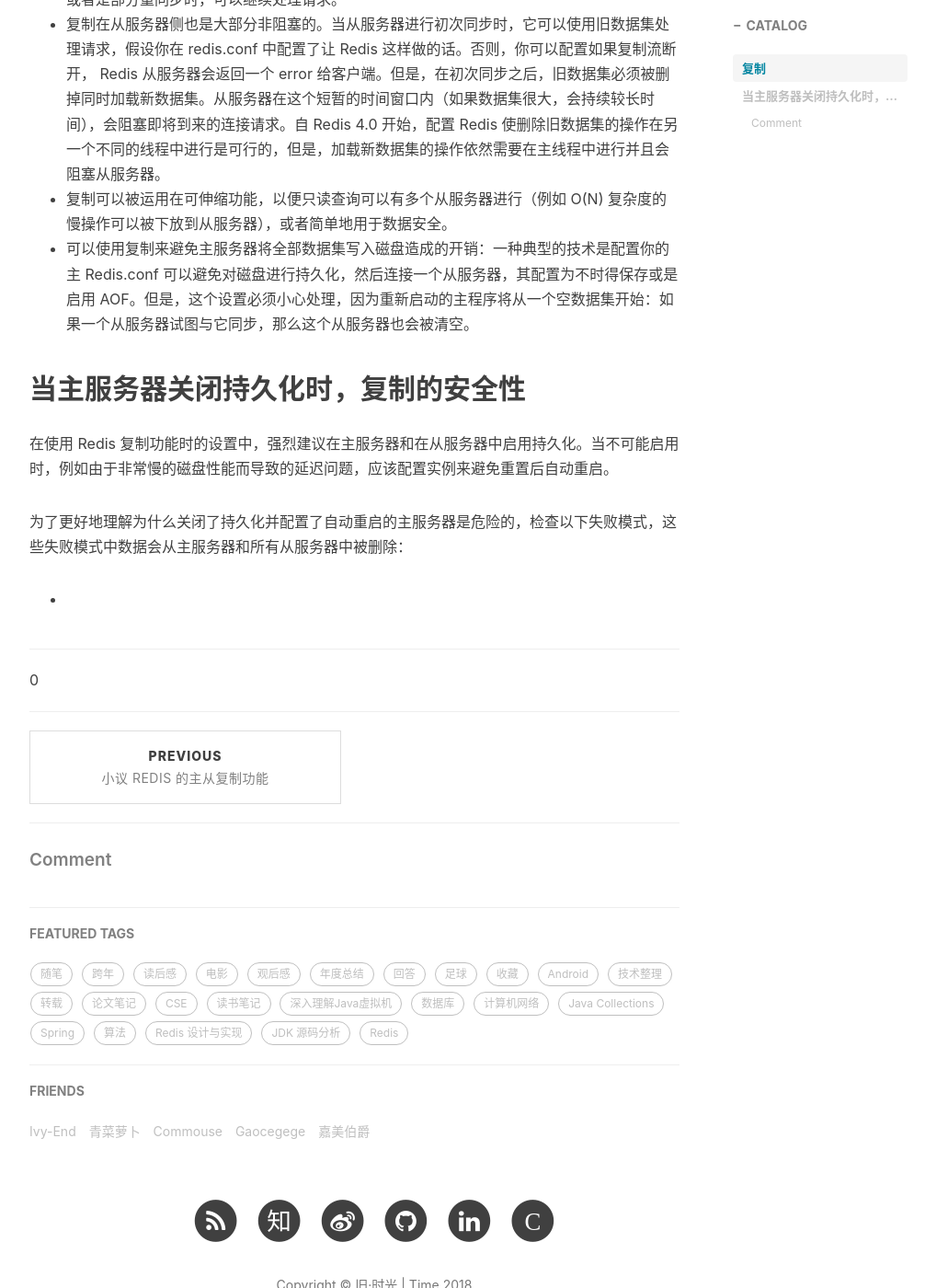
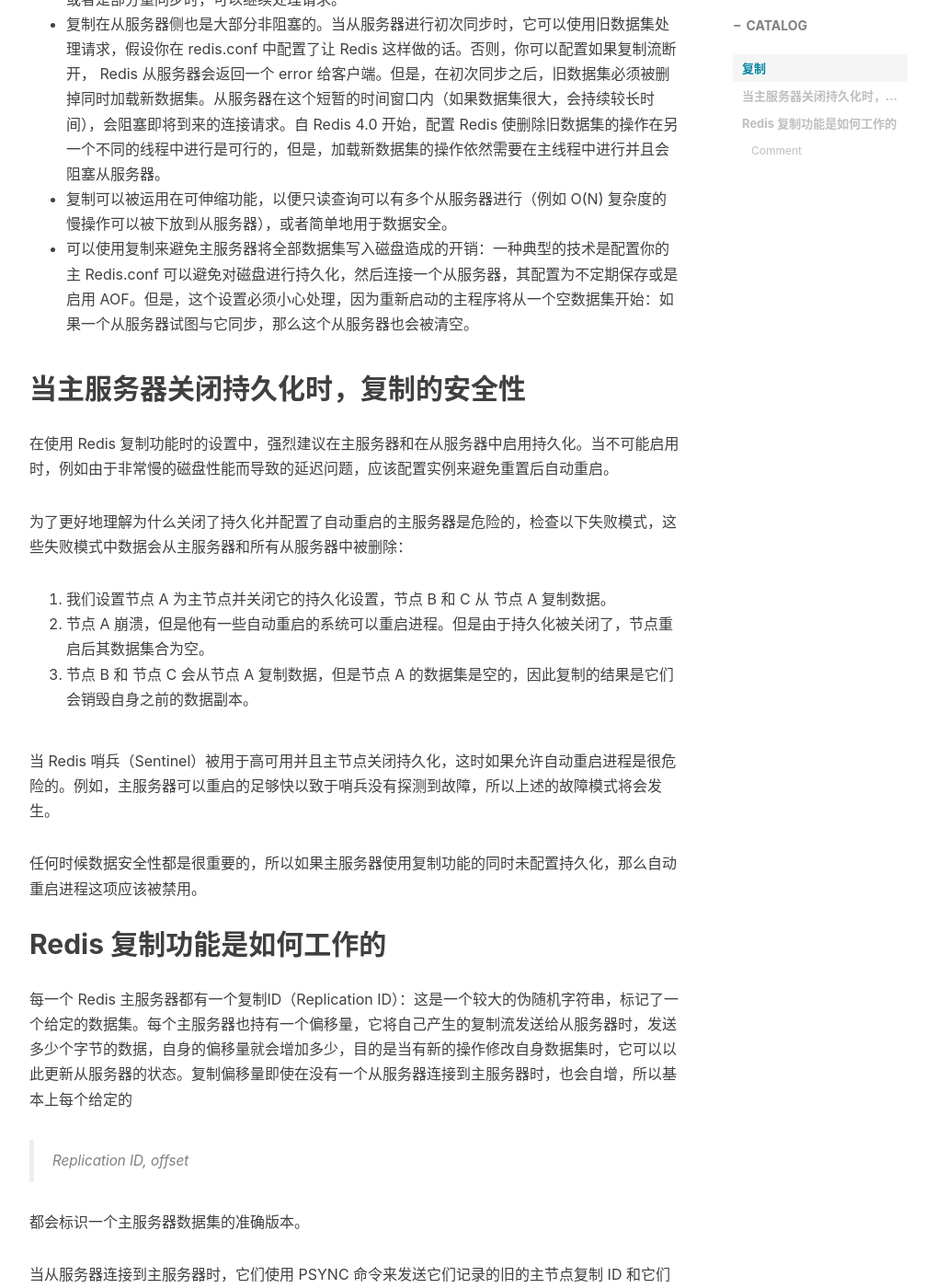
Before and after one commit to jiayangchen/jiayangchen.github.io, a Jekyll site: the page built from _posts/2018-01-07-translation-redis-replication.md, in a window 1280 px wide and 1400 px high, scrolled down 1601 px. Shown: the whole window at 92% size, without its empty margins (233-1239 px from the left). Built offline with Jekyll 4.4.1, drawn with Linux system fonts in a browser that asks for light colours; nearby versions of some CDN libraries; comment, search, counter and statistics services are not loaded; some of the changed text lies outside the part shown.

Commit message:
update blog translation redis replication

```diff
--- a/_posts/2018-01-07-translation-redis-replication.md
+++ b/_posts/2018-01-07-translation-redis-replication.md
@@ -11,7 +11,7 @@
     - 翻译
 ---
 
-> 翻译自 https://redis.io/topics/replication
+> 翻译自 [Redis Replication](https://redis.io/topics/replication)
 
 ## 复制
 
@@ -34,7 +34,7 @@
 * Redis 复制在主服务器侧是非阻塞的。这意味着主服务器在一个或多个从服务器进行初次同步或者是部分重同步时，可以继续处理请求。
 * 复制在从服务器侧也是大部分非阻塞的。当从服务器进行初次同步时，它可以使用旧数据集处理请求，假设你在 redis.conf 中配置了让 Redis 这样做的话。否则，你可以配置如果复制流断开， Redis 从服务器会返回一个 error 给客户端。但是，在初次同步之后，旧数据集必须被删掉同时加载新数据集。从服务器在这个短暂的时间窗口内（如果数据集很大，会持续较长时间），会阻塞即将到来的连接请求。自 Redis 4.0 开始，配置 Redis 使删除旧数据集的操作在另一个不同的线程中进行是可行的，但是，加载新数据集的操作依然需要在主线程中进行并且会阻塞从服务器。
 * 复制可以被运用在可伸缩功能，以便只读查询可以有多个从服务器进行（例如 O(N) 复杂度的慢操作可以被下放到从服务器），或者简单地用于数据安全。
-* 可以使用复制来避免主服务器将全部数据集写入磁盘造成的开销：一种典型的技术是配置你的主 Redis.conf 可以避免对磁盘进行持久化，然后连接一个从服务器，其配置为不时得保存或是启用 AOF。但是，这个设置必须小心处理，因为重新启动的主程序将从一个空数据集开始：如果一个从服务器试图与它同步，那么这个从服务器也会被清空。
+* 可以使用复制来避免主服务器将全部数据集写入磁盘造成的开销：一种典型的技术是配置你的主 Redis.conf 可以避免对磁盘进行持久化，然后连接一个从服务器，其配置为不定期保存或是启用 AOF。但是，这个设置必须小心处理，因为重新启动的主程序将从一个空数据集开始：如果一个从服务器试图与它同步，那么这个从服务器也会被清空。
 
 ## 当主服务器关闭持久化时，复制的安全性
 
@@ -42,4 +42,19 @@
 
 为了更好地理解为什么关闭了持久化并配置了自动重启的主服务器是危险的，检查以下失败模式，这些失败模式中数据会从主服务器和所有从服务器中被删除：
 
-*
+1. 我们设置节点 A 为主节点并关闭它的持久化设置，节点 B 和 C 从 节点 A 复制数据。
+2. 节点 A 崩溃，但是他有一些自动重启的系统可以重启进程。但是由于持久化被关闭了，节点重启后其数据集合为空。
+3. 节点 B 和 节点 C 会从节点 A 复制数据，但是节点 A 的数据集是空的，因此复制的结果是它们会销毁自身之前的数据副本。
+
+当 Redis 哨兵（Sentinel）被用于高可用并且主节点关闭持久化，这时如果允许自动重启进程是很危险的。例如，主服务器可以重启的足够快以致于哨兵没有探测到故障，所以上述的故障模式将会发生。
+
+任何时候数据安全性都是很重要的，所以如果主服务器使用复制功能的同时未配置持久化，那么自动重启进程这项应该被禁用。
+
+## Redis 复制功能是如何工作的
+每一个 Redis 主服务器都有一个复制ID（Replication ID）：这是一个较大的伪随机字符串，标记了一个给定的数据集。每个主服务器也持有一个偏移量，它将自己产生的复制流发送给从服务器时，发送多少个字节的数据，自身的偏移量就会增加多少，目的是当有新的操作修改自身数据集时，它可以以此更新从服务器的状态。复制偏移量即使在没有一个从服务器连接到主服务器时，也会自增，所以基本上每个给定的
+
+> Replication ID, offset
+
+都会标识一个主服务器数据集的准确版本。
+
+当从服务器连接到主服务器时，它们使用 PSYNC 命令来发送它们记录的旧的主节点复制 ID 和它们至今为止处理的偏移量。通过这种方式，主服务器能够仅发送从服务器所需的增量部分。但是如果主服务器的缓冲区中没有足够的积压记录，或者如果从服务器发送过来的历史记录（复制 ID）不是已知的，那么会进行一个全量重同步：在这种情况下，从服务器会得到一个完整的数据集副本，从头开始。
```
